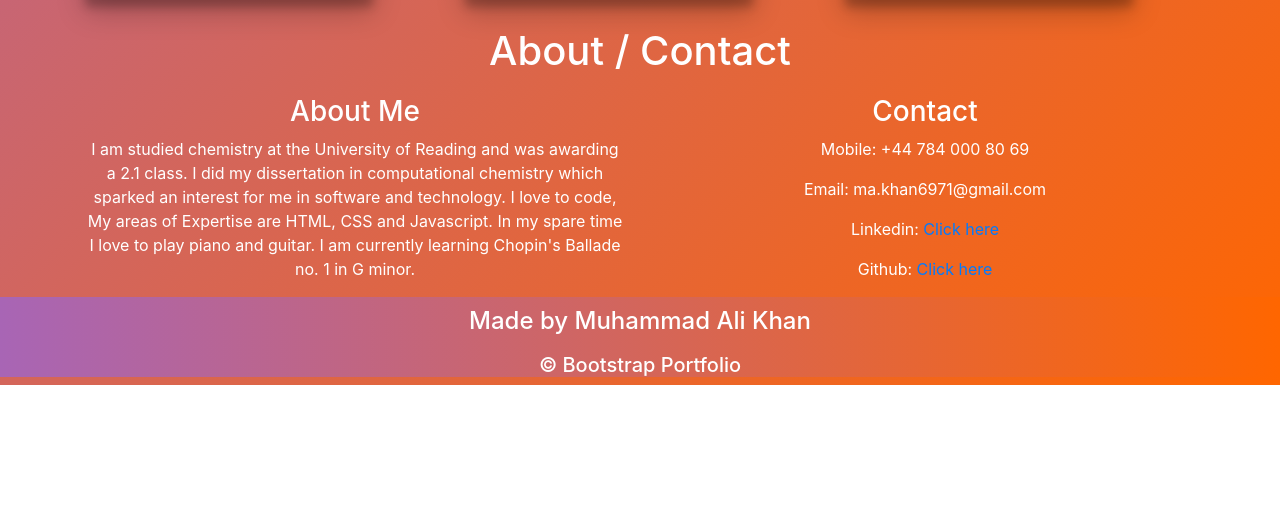
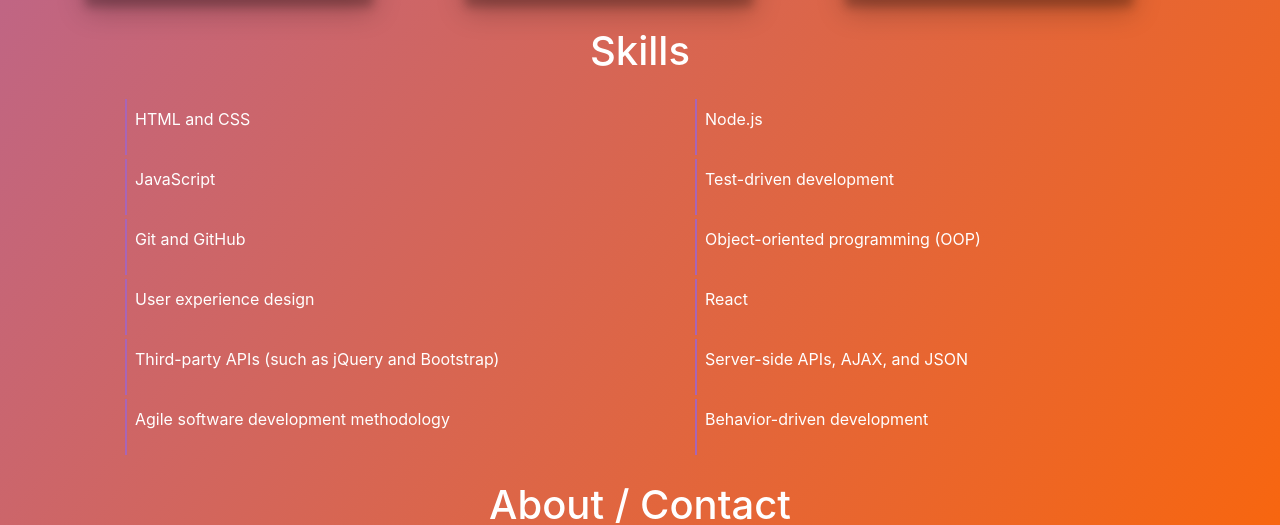
Before and after one commit to Maks6831/Bootstrap-Portfolio, a plain HTML site: page index.html in a window 1280 px wide. Shown: the part 1001-1526 px from the top of the page. Before the commit the page ends 1386 px from the top, so only its background shows below. Drawn offline with nearby package versions, Linux system fonts and the light colour scheme.

Commit message:
added skill section with nice list

```diff
--- a/css/style.css
+++ b/css/style.css
@@ -102,6 +102,45 @@ h1 {
     opacity: 1;
 }
 
+.list ul li {
+    list-style: none;
+    position: relative;
+    margin: 4px 0;
+    border-left: 2px solid #A865B5;
+    transition: 0.5s !important;
+    cursor: pointer;
+    left: 0;
+
+}
+
+.list ul li:hover {
+    left: 10px;
+}
+
+.list ul li::before {
+    content: '';
+    position: absolute;
+    width: 100%;
+    height: 100%;
+    background-color: #A865B5;
+    transform: scaleX(0);
+    transition: 0.5s;
+    transform-origin: left;
+}
+
+.list ul li:hover::before {
+    transform: scaleX(1);
+}
+
+.list ul li p {
+    position: relative;
+    padding: 8px;
+    display: inline-block;
+    z-index: 1;
+    transition: 0.5s;
+
+}
+
 .about-contact {
     text-align: center;
 }
--- a/index.html
+++ b/index.html
@@ -123,9 +123,61 @@
                 </div>
             </div>
         </div>
+    </article>
+    <section class="skills">
+        <h1>Skills</h1>
+        <div class="container list">
+            <div class="row">
+                <div class="col-12 col-md-6">
+                    <ul>
+                        <li>
+                            <p>HTML and CSS</p>
+                        </li>
+                        <li>
+                            <p>JavaScript</p>
+                        </li>
+                        <li>
+                            <p>Git and GitHub</p>
+                        </li>
+                        <li>
+                            <p>User experience design</p>
+                        </li>
+                        <li>
+                            <p>Third-party APIs (such as jQuery and Bootstrap)</p>
+                        </li>
+                        <li>
+                            <p>Agile software development methodology</p>
+                        </li>
+                    </ul>
+                </div>
+                <div class="col-12 col-md-6">
+                    <ul>
+                        <li>
+                            <p>Node.js</p>
+                        </li>
+                        <li>
+                            <p>Test-driven development</p>
+                        </li>
+                        <li>
+                            <p>Object-oriented programming (OOP)</p>
+                        </li>
+                        <li>
+                            <p>React</p>
+                        </li>
+                        <li>
+                            <p>Server-side APIs, AJAX, and JSON</p>
+                        </li>
+                        <li>
+                            <p>Behavior-driven development</p>
+                        </li>
+                    </ul>
+
+                </div>
+            </div>
+        </div>
 
 
-    </article>
+    </section>
     <article class="about-contact">
         <h1> About / Contact</h1>
         <div class="container">
```
